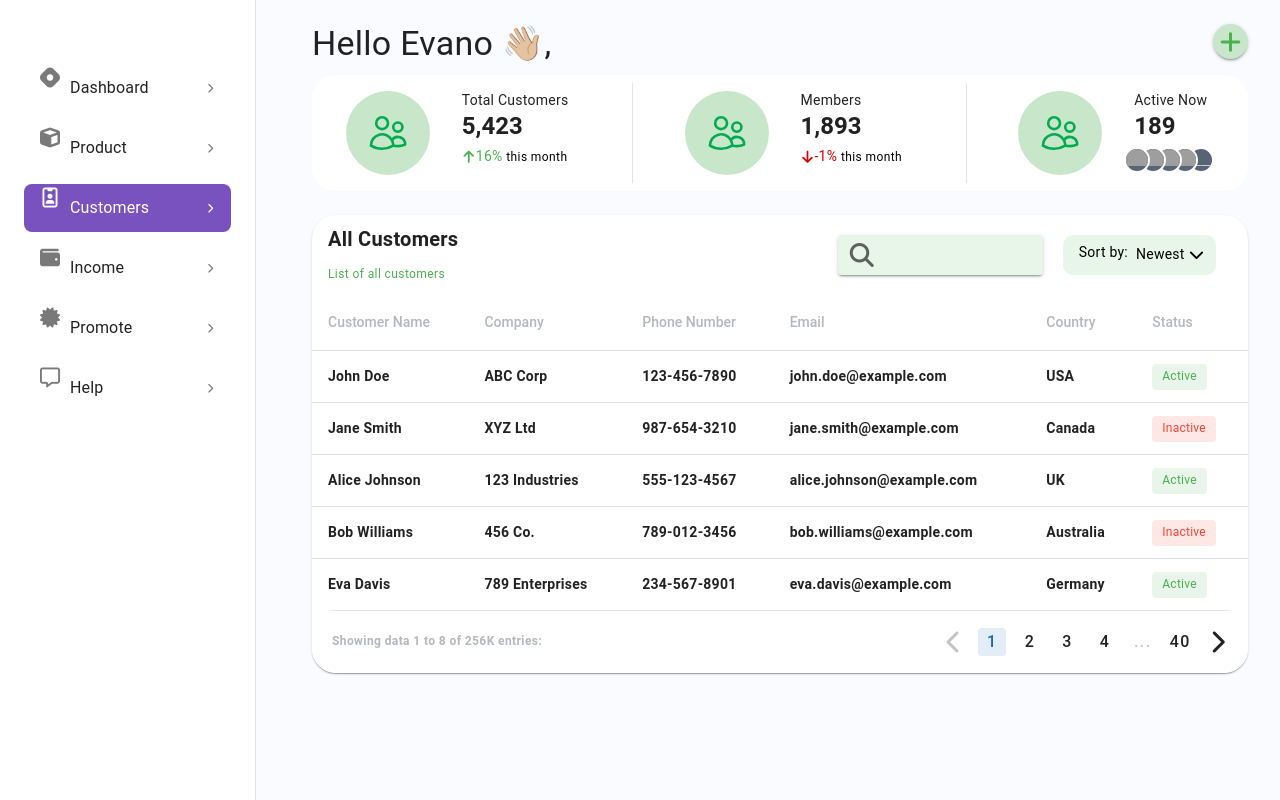
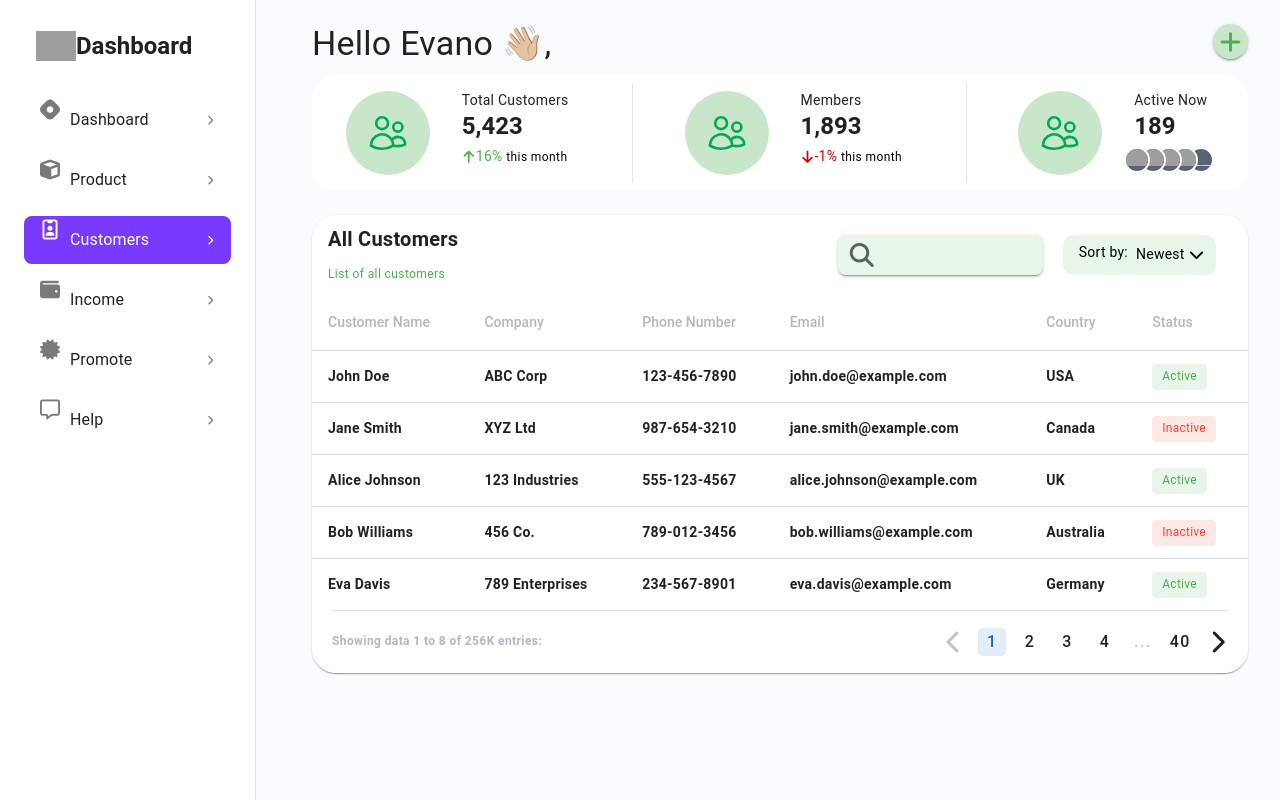
Before and after one commit to Husam7664/Customer-address-book, a Vue app: page /customers in a window 1280 px wide. Built offline with nearby package versions, Linux system fonts and the light colour scheme; grey boxes are pictures that could not be loaded.

Commit message:
clean code

```diff
--- a/src/App.vue
+++ b/src/App.vue
@@ -4,10 +4,10 @@
 
 <script setup>
 import { ref, onMounted } from 'vue'
-// import router from './router'
+import router from './router'
 
-// onMounted(() => {
-//   router.push('/dashboard')
-// })
-  //
+onMounted(() => {
+  router.push('/customers')
+})
+
 </script>
--- a/src/components/customerOverView.vue
+++ b/src/components/customerOverView.vue
@@ -1,6 +1,5 @@
 <script setup>
 import { computed } from 'vue'
-// assets users logo import
 import logo from '@/assets/users.svg'
 const props = defineProps({
   title: {
--- a/src/components/customerTable.vue
+++ b/src/components/customerTable.vue
@@ -17,6 +17,7 @@
         bg-color="green-lighten-5"
         class="ml-auto my-auto pr-5"
         style="max-width: 225px;"
+        rounded="lg"
       />
       <div class="d-flex flex-wrap mr-4">
         <!-- // shortby dropdown here -->
--- /dev/null
+++ b/src/layouts/Logo.vue
@@ -0,0 +1,21 @@
+<template>
+  <v-row class="ml-4 mt-2">
+    <v-img
+      src="https://cdn.vuetifyjs.com/images/logos/vuetify-logo-dark.png"
+      alt="Vuetify Logo"
+      max-height="40"
+      max-width="40"
+    ></v-img>
+    <h2>Dashboard</h2>
+  </v-row>
+</template>
+
+<script>
+export default {
+
+}
+</script>
+
+<style>
+
+</style>
--- a/src/layouts/Main.vue
+++ b/src/layouts/Main.vue
@@ -1,22 +1,17 @@
 <template>
     <!------Sidebar-------->
     <v-navigation-drawer left elevation="0"  app class="leftSidebar"  v-model="sDrawer">
-        <!---Logo part -->
         <div class="pa-5">
-            <!-- <Logo /> -->
+            <Logo />
         </div>
-        <!-- ---------------------------------------------- -->
         <!---Navigation -->
-        <!-- ---------------------------------------------- -->
         <div>
-        <!-- <perfect-scrollbar class="scrollnavbar"> -->
             <v-list class="pa-6">
                 <!---Menu Loop -->
                 <template v-for="(item, i) in sidebarMenu" :key="i">
                     <NavItem :item="item"  class="leftPadding" />
                 </template>
             </v-list>
-        <!-- </perfect-scrollbar> -->
     </div>
     </v-navigation-drawer>
 </template>
@@ -25,14 +20,13 @@
 import { ref, onMounted } from 'vue';
 import NavItem from './vertical-sidebar/NavItem/index.vue';
 import sidebarItems from './vertical-sidebar/sidebarItem';
-// import Logo from './logo/Logo.vue';
+import Logo from './Logo.vue';
 
 export default {
     name: 'Main',
     components: {
         NavItem,
-        // ExtraBox,
-        // Logo,
+        Logo,
     },
     setup() {
       const sDrawer = ref(true);
--- a/src/layouts/vertical-sidebar/NavItem/index.vue
+++ b/src/layouts/vertical-sidebar/NavItem/index.vue
@@ -31,7 +31,7 @@ export default {
     <!---Single Item-->
     <v-list-item
         :to="item.to"
-        active-class="white--text text--darken-4 bg-deep-purple"
+        active-class="white--text text--darken-4 bg-deep-purple-accent-3"
         rounded="lg"
         class="mb-3"
     >
--- a/src/views/Customers.vue
+++ b/src/views/Customers.vue
@@ -14,43 +14,19 @@
     </div>
     <AddCustomer v-model="addCustomer" @addNewCustomer="addNewCustomer"/>
     <v-card class="d-flex flex-wrap justify-space-around rounded-xl customer-overview">
+      <template v-for="(item, i) in customerOverView" :key="i">
         <CustomerOverView
-      v-bind="{
-                title: 'Total Customers',
-                stats: '5,423',
-                change: 16,
-              }"
+          v-bind="item"
         />
         <v-divider
           class="ms-3"
           inset
           vertical
+          v-if="i !== customerOverView.length - 1"
         />
-      <CustomerOverView
-      v-bind="{
-                title: 'Members',
-                stats: '1,893',
-                change: -1,
-              }"
-      />
-      <v-divider
-        class="ms-3"
-        inset
-        vertical
-      />
-      <CustomerOverView
-      v-bind="{
-                title: 'Active Now',
-                stats: '189',
-                change: 72.80,
-              }"
-      />
+      </template>
     </v-card>
-
     <CustomerTable :customersList="customersList" />
-
-
-
 </div>
 </template>
 
@@ -68,6 +44,23 @@ components: {
 },
 setup() {
     const addCustomer = ref(false)
+    const customerOverView = ref([
+      {
+        title: 'Total Customers',
+        stats: '5,423',
+        change: 16,
+      },
+      {
+        title: 'Members',
+        stats: '1,893',
+        change: -1,
+      },
+      {
+        title: 'Active Now',
+        stats: '189',
+        change: 72.80,
+      },
+    ])
     const customersList = ref([
     {
       customerName: 'John Doe',
@@ -205,8 +198,8 @@ setup() {
     return {
       addCustomer,
       addNewCustomer,
-      customersList
-
+      customersList,
+      customerOverView
     }
   }
 
```
Lines whose indentation alone changed are shown as unchanged.
